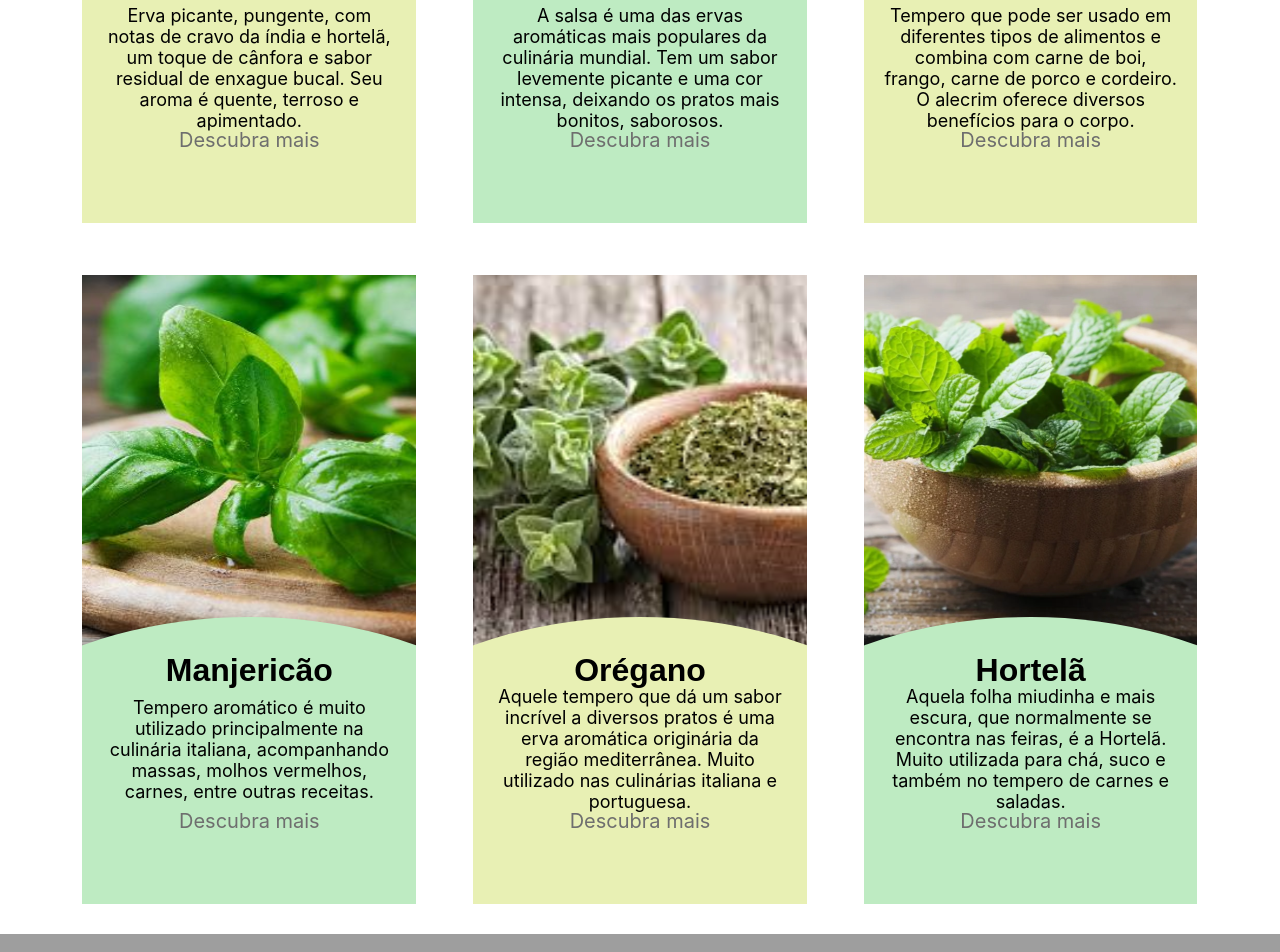
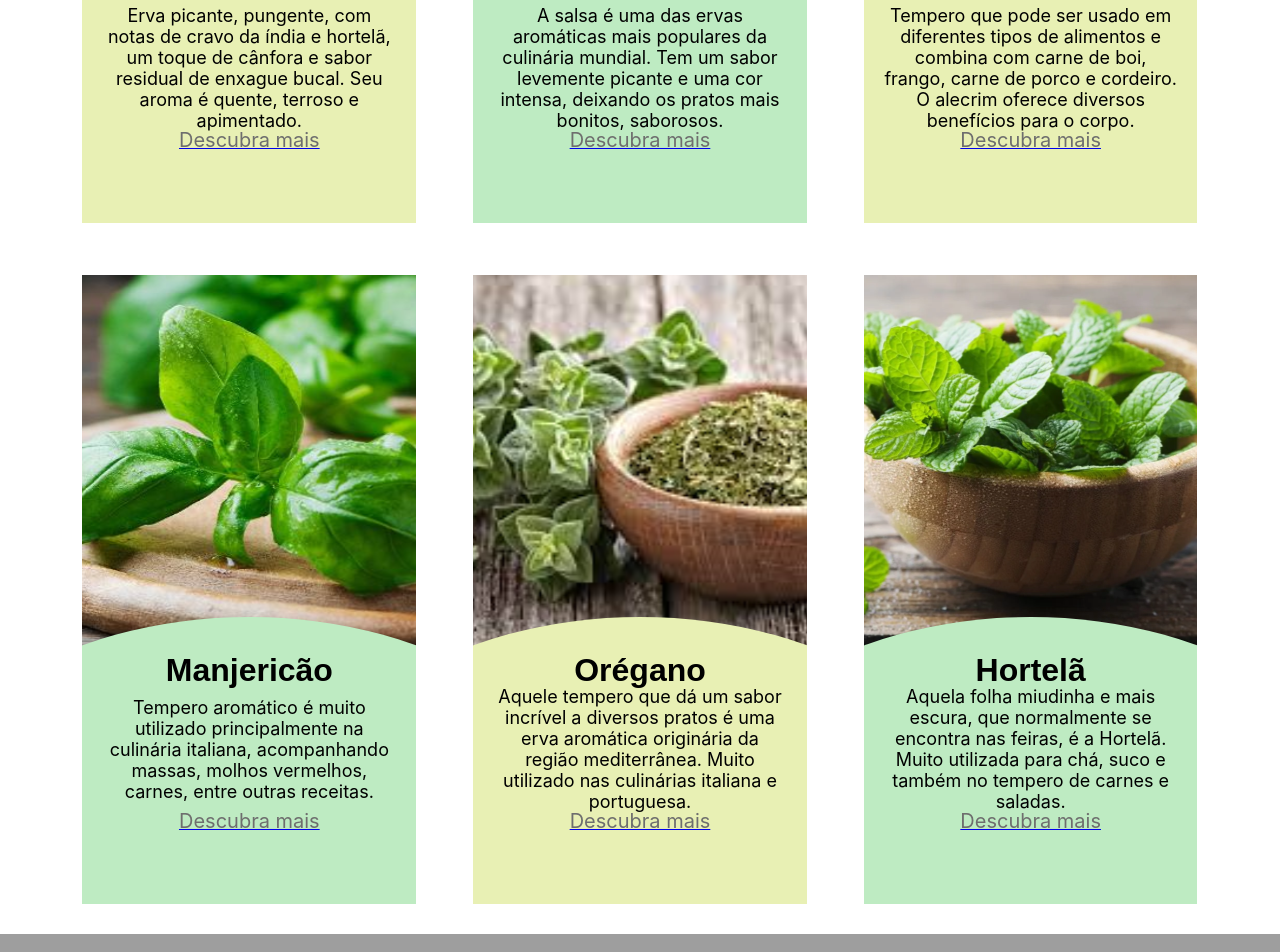
Before and after one commit to KevenAbraham/Healthy-In, a React (Create React App) app: page / in a window 1280 px wide. Shown: the part 3560-4512 px from the top of the page. Built offline with nearby package versions, Linux system fonts and the light colour scheme; grey boxes are pictures that could not be loaded; a web font is replaced by a local one.

Commit message:
colocando link nos cards da pagina de temperos

```diff
--- a/src/components/Temperos/Temperos.js
+++ b/src/components/Temperos/Temperos.js
@@ -11,7 +11,7 @@ export default () => {
                     <div className="boxText">
                         <h3 className="boxTitle">Tomilho</h3>
                         <p className="boxP">Erva picante, pungente, com notas de cravo da índia e hortelã, um toque de cânfora e sabor residual de enxague bucal. Seu aroma é quente, terroso e apimentado.</p>
-                        <p className="link"><span>Descubra mais</span></p>
+                        <p className="link"><a href="https://www.receiteria.com.br/receitas-com-tomilho/"><span>Descubra mais</span></a></p>
                     </div>
                 </div>
 
@@ -19,7 +19,7 @@ export default () => {
                     <div className="boxText">
                         <h3 className="boxTitle">Salsa</h3>
                         <p className="boxP">A salsa é uma das ervas aromáticas mais populares da culinária mundial. Tem um sabor levemente picante e uma cor intensa, deixando os pratos mais bonitos, saborosos.</p>
-                        <p className="link"><span>Descubra mais</span></p>
+                        <p className="link"><a href="https://www.receiteria.com.br/receitas-com-salsa/"><span>Descubra mais</span></a></p>
                     </div>
                 </div>
 
@@ -27,7 +27,7 @@ export default () => {
                     <div className="boxText">
                         <h3 className="boxTitle">Alecrim</h3>
                         <p className="boxP">Tempero que pode ser usado em diferentes tipos de alimentos e combina com carne de boi, frango, carne de porco e cordeiro. O alecrim oferece diversos benefícios para o corpo.</p>
-                        <p className="link"><span>Descubra mais</span></p>
+                        <p className="link"><a href="https://www.receiteria.com.br/receitas-com-alecrim/"><span>Descubra mais</span></a></p>
                     </div>
                 </div>
 
@@ -35,7 +35,7 @@ export default () => {
                     <div className="boxText">
                         <h3 className="boxTitle">Manjericão</h3>
                         <p className="boxP">Tempero aromático é muito utilizado principalmente na culinária italiana, acompanhando massas, molhos vermelhos, carnes, entre outras receitas.</p>
-                        <p className="link"><span>Descubra mais</span></p>
+                        <p className="link"><a href="https://www.receiteria.com.br/receitas-com-manjericao/"><span>Descubra mais</span></a></p>
                     </div>
                 </div>
 
@@ -43,7 +43,7 @@ export default () => {
                     <div className="boxText">
                         <h3 className="boxTitle">Orégano</h3>
                         <p className="boxP">Aquele tempero que dá um sabor incrível a diversos pratos é uma erva aromática originária da região mediterrânea. Muito utilizado nas culinárias italiana e portuguesa. </p>
-                        <p className="link"><span>Descubra mais</span></p>
+                        <p className="link"><a href="https://www.receiteria.com.br/receitas-com-oregano/"><span>Descubra mais</span></a></p>
                     </div>
                 </div>
 
@@ -51,7 +51,7 @@ export default () => {
                     <div className="boxText">
                         <h3 className="boxTitle">Hortelã</h3>
                         <p className="boxP">Aquela folha miudinha e mais escura, que normalmente se encontra nas feiras, é a Hortelã. Muito utilizada para chá, suco e também no tempero de carnes e saladas.</p>
-                        <p className="link"><span>Descubra mais</span></p>
+                        <p className="link"><a href="https://www.receiteria.com.br/receitas-com-hortela/"><span>Descubra mais</span></a></p>
                     </div>
                 </div>
 
```
